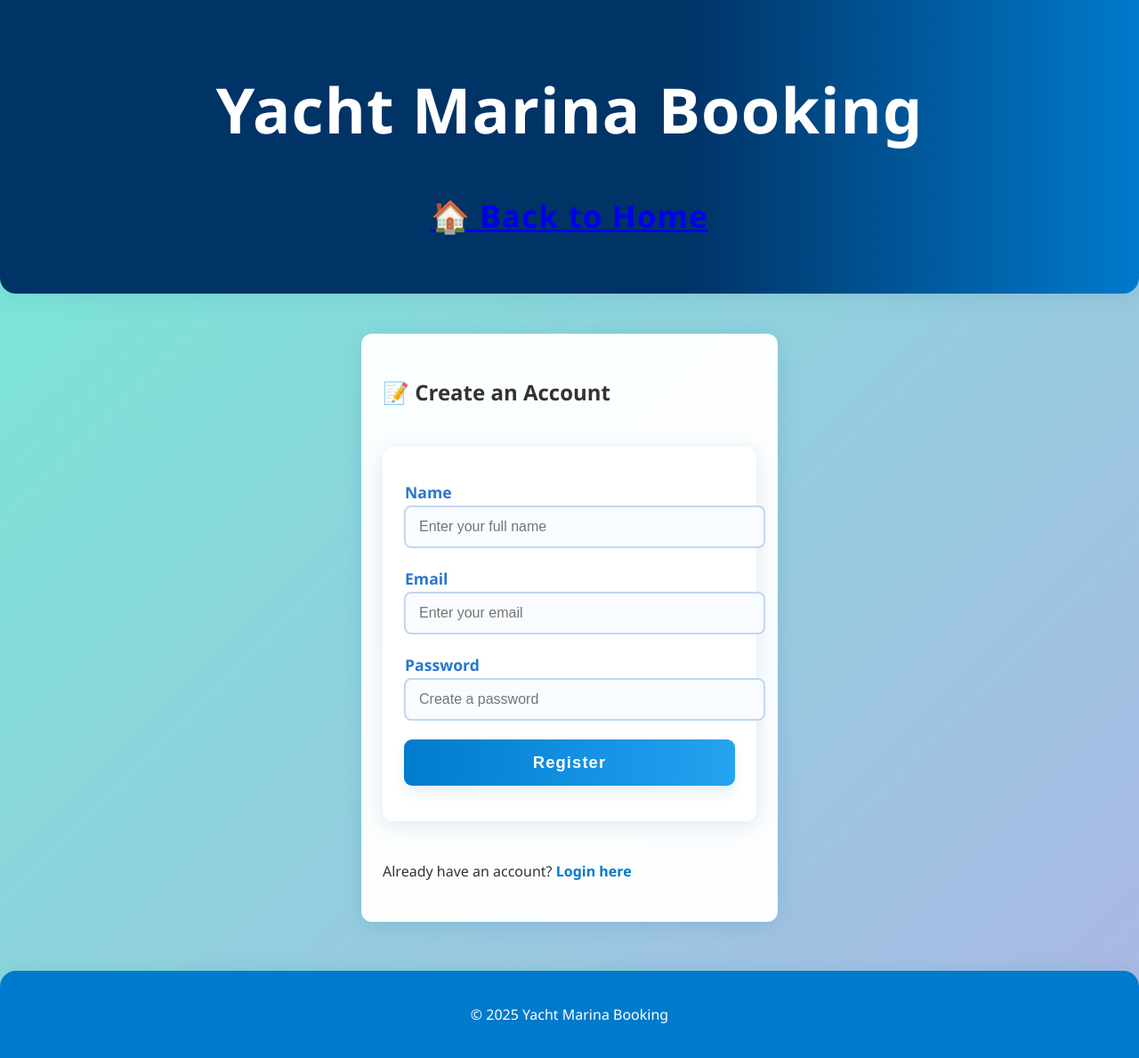
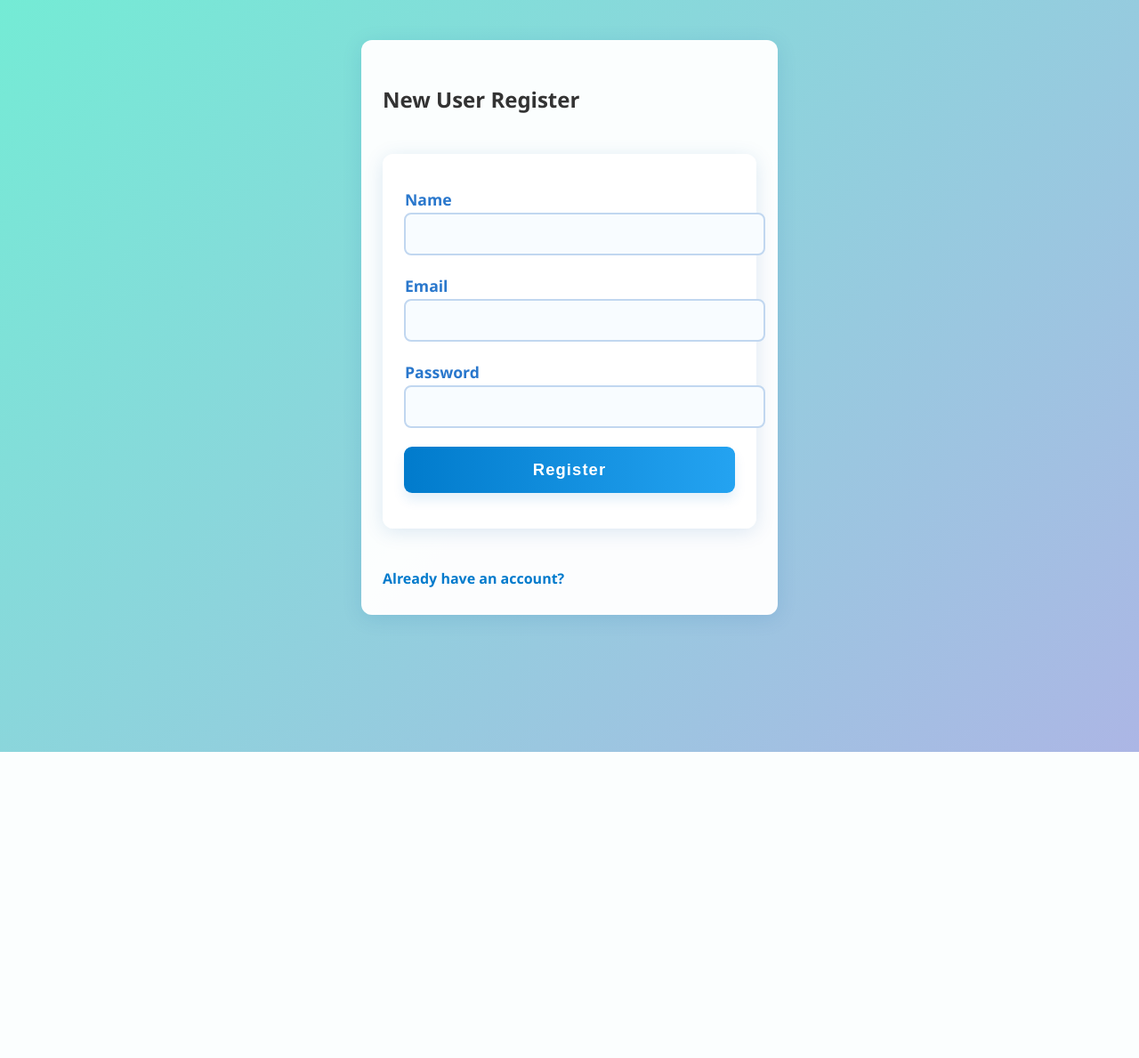
Before and after one commit to chandru-18/YachtBookingMarina, a Node server app: page /register in a window 1280 px wide. Shown: the whole page at 89% size. After the commit the page ends 845 px from the top, so only its background shows below. Run offline with Node 20, Linux system fonts and the light colour scheme; some libraries are stand-ins or nearby versions.

Commit message:
Describe what you updated (e.g. Added forgot password feature)

```diff
--- a/models/booking.js
+++ b/models/booking.js
@@ -2,7 +2,7 @@ const mongoose = require('mongoose');
 
 const bookingSchema = new mongoose.Schema({
   boat: String,
-  date: String, // For best practice, use Date type and format in code
+  date: String, // for simplicity; in production, use type: Date
   hours: Number,
   persons: Number,
   user: { type: mongoose.Schema.Types.ObjectId, ref: 'User' }
--- a/server.js
+++ b/server.js
@@ -1,7 +1,4 @@
-// Load environment variables
 require('dotenv').config();
-
-// Dependencies
 const express = require('express');
 const mongoose = require('mongoose');
 const session = require('express-session');
@@ -14,12 +11,17 @@ const Boat = require('./models/boat');
 const Booking = require('./models/booking');
 const { format } = require('@fast-csv/format');
 const PDFDocument = require('pdfkit');
+const crypto = require('crypto');
+const nodemailer = require('nodemailer');
 
-// Express app
+// Express & Socket
 const app = express();
+const http = require('http').createServer(app);
+const io = require('socket.io')(http);
+app.set('socketio', io);
 const PORT = 3000;
 
-// Boat specs to sync on initial DB connect
+// Boat specs to sync with DB
 const boatsArray = [
   { name: "Boat 1", display: "ORYX 46 ft (12-15) – 500 AED/hr", max: 15, price: 500, available: true },
   { name: "Boat 2", display: "Majesty 56 ft (20) – 800 AED/hr", max: 20, price: 800, available: true },
@@ -27,37 +29,24 @@ const boatsArray = [
   { name: "Boat 4", display: "ORYX 36 ft (10) – 400 AED/hr", max: 10, price: 400, available: true }
 ];
 
-// ✅ Connect MongoDB and Sync Boats
+// Connect MongoDB and Sync Boats
 mongoose.connect(process.env.MONGO_URI, { useNewUrlParser: true, useUnifiedTopology: true })
   .then(async () => {
     console.log('✅ MongoDB Connected');
-
     // Sync default boats
     for (const b of boatsArray) {
-    await Boat.updateOne(
-      { name: b.name },
-      { $setOnInsert: b },
-      { upsert: true }
-    );
+      await Boat.updateOne({ name: b.name }, { $setOnInsert: b }, { upsert: true });
     }
-
-  // Create admin if not exists
+    // Create default admin
     const adminEmail = "Admin@yachtmarina.com";
     const adminPassword = "PrinceAnthony@24";
     const existingAdmin = await User.findOne({ email: adminEmail });
-
     if (!existingAdmin) {
       const hash = await bcrypt.hash(adminPassword, 10);
-    await User.create({
-      name: 'Yacht Admin',
-      email: adminEmail,
-      password: hash,
-      isAdmin: true
-    });
+      await User.create({ name: 'Yacht Admin', email: adminEmail, password: hash, isAdmin: true });
       console.log('✅ Default Admin Created → Email: Admin@yachtmarina.com');
     }
-
-  console.log('✅ Boats Synced. Ready to Sail ⛵');
+    console.log('✅ Boats Synced.');
   })
   .catch((err) => {
     console.error('❌ MongoDB Connection Error:', err.message);
@@ -68,8 +57,6 @@ app.set('view engine', 'ejs');
 app.set('views', path.join(__dirname, 'views'));
 app.use(express.static('public'));
 app.use(express.urlencoded({ extended: true }));
-
-// Sessions + Flash
 app.use(session({
   secret: process.env.SESSION_SECRET || 'backupsecret',
   resave: false,
@@ -94,8 +81,6 @@ function ensureGuest(req, res, next) {
   return res.redirect('/dashboard');
 }
 
-// 🌐 ROUTES
-
 // Home
 app.get('/', async (req, res) => {
   const boats = await Boat.find({ available: true });
@@ -107,11 +92,7 @@ app.get('/register', ensureGuest, (req, res) => res.render('register'));
 app.post('/register', async (req, res) => {
   try {
     const hash = await bcrypt.hash(req.body.password, 10);
-    await User.create({
-      name: req.body.name,
-      email: req.body.email,
-      password: hash
-    });
+    await User.create({ name: req.body.name, email: req.body.email, password: hash });
     req.flash("success", "Registration successful! Please login.");
     res.redirect('/login');
   } catch (err) {
@@ -120,7 +101,7 @@ app.post('/register', async (req, res) => {
   }
 });
 
-// Login / Logout
+// Login/Logout
 app.get('/login', ensureGuest, (req, res) => res.render('login'));
 app.post('/login', async (req, res) => {
   const user = await User.findOne({ email: req.body.email });
@@ -137,15 +118,74 @@ app.get('/logout', (req, res) => {
   req.session.destroy(() => res.redirect('/'));
 });
 
+// Forgot Password (Request Mail)
+app.get('/forgot', ensureGuest, (req, res) => res.render('forgot'));
+app.post('/forgot', async (req, res) => {
+  const user = await User.findOne({ email: req.body.email });
+  if (!user) {
+    req.flash('error', 'User not found');
+    return res.redirect('/forgot');
+  }
+  const token = crypto.randomBytes(32).toString('hex');
+  user.resetToken = token;
+  user.resetTokenExpires = Date.now() + 3600000;
+  await user.save();
+  const resetLink = `http://localhost:${PORT}/reset/${token}`;
+  const transporter = nodemailer.createTransport({
+    service: 'Gmail',
+    auth: { user: process.env.EMAIL, pass: process.env.PASSWORD }
+  });
+  await transporter.sendMail({
+    to: user.email,
+    subject: 'Password Reset - Yacht Booking',
+    html: `<p>Click <a href="${resetLink}">here</a> to reset your password.</p>`
+  });
+  req.flash('success', 'Reset link sent to email');
+  res.redirect('/login');
+});
+app.get('/reset/:token', (req, res) => res.render('reset-password', { token: req.params.token }));
+app.post('/reset/:token', async (req, res) => {
+  const user = await User.findOne({
+    resetToken: req.params.token,
+    resetTokenExpires: { $gt: Date.now() }
+  });
+  if (!user) {
+    req.flash('error', 'Reset link expired');
+    return res.redirect('/login');
+  }
+  const hashed = await bcrypt.hash(req.body.password, 10);
+  user.password = hashed;
+  user.resetToken = undefined;
+  user.resetTokenExpires = undefined;
+  await user.save();
+  req.flash('success', 'Password updated');
+  res.redirect('/login');
+});
+
 // Booking
 app.post('/book', ensureAuth, async (req, res) => {
-  await Booking.create({
+  const user = await User.findById(req.session.userId);
+  const booking = await Booking.create({
     boat: req.body.boat,
     date: req.body.date,
     hours: req.body.hours,
     persons: req.body.persons,
     user: req.session.userId
   });
+  // Send mail
+  const transporter = nodemailer.createTransport({
+    service: 'Gmail',
+    auth: { user: process.env.EMAIL, pass: process.env.PASSWORD }
+  });
+  await transporter.sendMail({
+    to: user.email,
+    subject: 'Booking Confirmation',
+    html: `<p>Thanks for booking <strong>${req.body.boat}</strong> on ${req.body.date} for ${req.body.hours} hours.</p>`
+  });
+  // Emit admin notification (Socket.IO)
+  const io = req.app.get('socketio');
+  io.emit('newBooking', { boat: req.body.boat, date: req.body.date, user: user.name });
+
   req.flash("success", "✅ Booking confirmed!");
   res.redirect('/dashboard');
 });
@@ -227,22 +267,20 @@ app.post('/admin/edit-booking/:id', ensureAuth, async (req, res) => {
   if (!req.session.user.isAdmin) return res.send('Access Denied');
   await Booking.updateOne(
     { _id: req.params.id },
-    {
-      boat: req.body.boat,
-      date: req.body.date,
-      hours: req.body.hours,
-      persons: req.body.persons
-    }
+    { boat: req.body.boat, date: req.body.date, hours: req.body.hours, persons: req.body.persons }
   );
   req.flash("success", "✅ Booking updated");
   res.redirect('/admin');
 });
 
+// Forgotten Password UI
+app.get('/forgot', ensureGuest, (req, res) => res.render('forgot'));
+
 // 404
 app.use((req, res) => {
-  res.status(404).send('<h2>404 - Page Not Found</h2>');
+  res.status(404).send('Page Not Found');
 });
 
-app.listen(PORT, () => {
-  console.log(`🌐 Server running at http://localhost:${PORT}`);
+http.listen(PORT, () => {
+  console.log(`🚢 Yacht Booking server running on http://localhost:${PORT}`);
 });
--- a/views/register.ejs
+++ b/views/register.ejs
@@ -1,37 +1,28 @@
 <!DOCTYPE html>
-<html lang="en">
+<html>
 <head>
-  <meta charset="UTF-8">
-  <title>Register - Yacht Marina Booking</title>
-  <link rel="stylesheet" href="/style.css">
+  <title>Register</title>
+  <link rel="stylesheet" href="/style.css" />
 </head>
 <body>
-  <header>
-    <h1>Yacht Marina Booking</h1>
-    <p><a href="/">🏠 Back to Home</a></p>
-  </header>
-
   <div class="form-container">
-    <h2>📝 Create an Account</h2>
-    <form action="/register" method="POST" class="styled-form">
-
-      <label for="name">Name</label>
-      <input name="name" id="name" type="text" placeholder="Enter your full name" required>
-
-      <label for="email">Email</label>
-      <input name="email" id="email" type="email" placeholder="Enter your email" required>
-
-      <label for="password">Password</label>
-      <input name="password" id="password" type="password" placeholder="Create a password" required>
-
+    <h2>New User Register</h2>
+    <% if (success && success.length) { %>
+      <script>alert("<%= success %>");</script>
+    <% } %>
+    <% if (error && error.length) { %>
+      <div class="flash-error"><%= error %></div>
+    <% } %>
+    <form method="POST" action="/register">
+      <label>Name</label>
+      <input type="text" name="name" required/>
+      <label>Email</label>
+      <input type="email" name="email" required/>
+      <label>Password</label>
+      <input type="password" name="password" required/>
       <button type="submit">Register</button>
     </form>
-
-    <p>Already have an account? <a href="/login">Login here</a></p>
+    <a href="/login">Already have an account?</a>
   </div>
-
-  <footer>
-    <p>© <%= new Date().getFullYear() %> Yacht Marina Booking</p>
-  </footer>
 </body>
 </html>
```
Also changed, not shown: views/admin.ejs (+14 -0 lines), views/reset-password.ejs (added, +17 -0 lines), 1 other file. Lines whose indentation alone changed are shown as unchanged.
